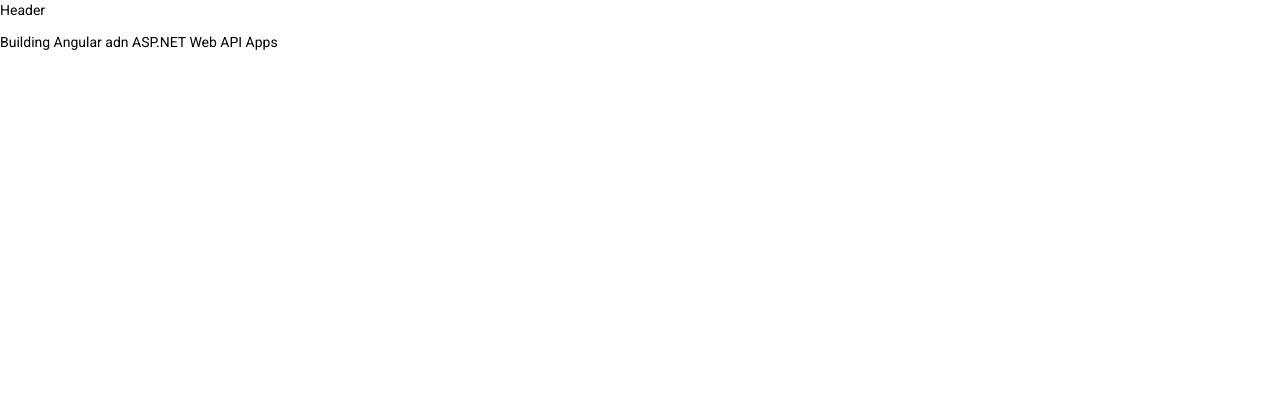
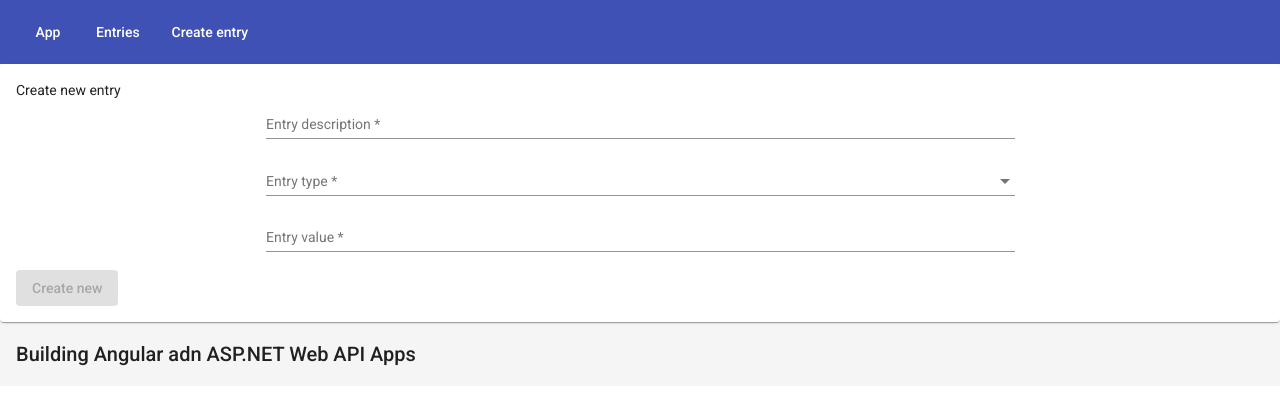
Before and after one commit to Yurik322/Angular-and-ASP.NET-Web-API, an Angular app in the folder ExpensesFrontend/: page /new-entry in a window 1280 px wide. Before the commit this address led to /. Shown: the top 404 px of the page. Built offline with nearby package versions, Linux system fonts and the light colour scheme.

Commit message:
creating an httppost request in angular

```diff
--- a/ExpensesFrontend/src/app/app-router.module.ts
+++ b/ExpensesFrontend/src/app/app-router.module.ts
@@ -2,12 +2,14 @@
 
 // component
 import { EntriesComponent } from "./entries/entries.component";
+import { NewEntryComponent } from "./new-entry/new-entry.component";
 import { NgModule } from "@angular/core";
 
 // route
 const routes: Routes = [
   {path: '', component: EntriesComponent},
-  {path: 'entries', component: EntriesComponent}
+  {path: 'entries', component: EntriesComponent},
+  {path: 'new-entry', component: NewEntryComponent},
 ]
 
 @NgModule({
--- a/ExpensesFrontend/src/app/entry.service.ts
+++ b/ExpensesFrontend/src/app/entry.service.ts
@@ -13,4 +13,9 @@
   getAll(){
     return this.http.get(this.baseUrl);
   }
+
+  createEntry(entry){
+    return this.http.post(this.baseUrl, entry);
+  }
+
 }
--- a/ExpensesFrontend/src/app/footer/footer.component.html
+++ b/ExpensesFrontend/src/app/footer/footer.component.html
@@ -1,3 +1,3 @@
-<p>
+<mat-toolbar>
   Building Angular adn ASP.NET Web API Apps
-</p>
+</mat-toolbar>
--- a/ExpensesFrontend/src/app/header/header.component.html
+++ b/ExpensesFrontend/src/app/header/header.component.html
@@ -1,3 +1,5 @@
-<p>
-  Header
-</p>
+<mat-toolbar color="primary">
+  <button mat-button routerLink="/">App</button>
+  <button mat-button routerLink="/entries">Entries</button>
+  <button mat-button routerLink="/new-entry">Create entry</button>
+</mat-toolbar>
--- /dev/null
+++ b/ExpensesFrontend/src/app/interfaces/Type.ts
@@ -0,0 +1,4 @@
+export interface Type {
+  value: boolean;
+  display: string;
+}
--- /dev/null
+++ b/ExpensesFrontend/src/app/new-entry/new-entry.component.css
@@ -0,0 +1,17 @@
+.new-entry-form{
+  /* width: 80%; */
+  margin-top: 5%;
+  margin-left: 20%;
+  margin-right: 20%;
+  margin-bottom: 5%;
+}
+
+.new-entry-field{
+  width: 60%;
+  margin-left: 20%;
+  margin-right: 20%;
+}
+
+.new-form-btn{
+  position: relative;
+}
--- /dev/null
+++ b/ExpensesFrontend/src/app/new-entry/new-entry.component.html
@@ -0,0 +1,24 @@
+<mat-card>
+  <span>Create new entry</span>
+  <form [formGroup]="entryForm" (ngSubmit)="onSubmit()">
+
+    <mat-form-field class="new-entry-field">
+      <input matInput placeholder="Entry description" formControlName="description">
+    </mat-form-field>
+
+    <mat-form-field class="new-entry-field">
+      <mat-select placeholder="Entry type" formControlName="isExpense">
+        <mat-option *ngFor="let type of types" [value]="type.value">
+          {{type.display}}
+        </mat-option>
+      </mat-select>
+    </mat-form-field>
+
+    <mat-form-field class="new-entry-field">
+      <input matInput placeholder="Entry value" formControlName="value">
+    </mat-form-field>
+
+    <button mat-raised-button [disabled]="!entryForm.valid">Create new</button>
+
+  </form>
+</mat-card>
--- /dev/null
+++ b/ExpensesFrontend/src/app/new-entry/new-entry.component.ts
@@ -0,0 +1,32 @@
+import { Component, OnInit } from '@angular/core';
+import {FormControl, FormGroup, Validators} from "@angular/forms";
+import { Type } from "../interfaces/Type";
+import {EntryService} from "../entry.service";
+
+@Component({
+  selector: 'app-new-entry',
+  templateUrl: './new-entry.component.html',
+  styleUrls: ['./new-entry.component.css']
+})
+export class NewEntryComponent {
+
+  types: Type[] = [
+    {value: true, display: 'Expense'},
+    {value: false, display: 'Income'},
+  ]
+
+  constructor(private service: EntryService) { }
+
+  entryForm = new FormGroup({
+    description: new FormControl('', Validators.required),
+    isExpense: new FormControl('', Validators.required),
+    value: new FormControl('', [Validators.required, Validators.pattern('\\d+\\.?\\d*')])
+  })
+
+  onSubmit() {
+    console.log(this.entryForm.value);
+    this.service.createEntry(this.entryForm.value).subscribe((data) => {
+      console.log('Data - ', data);
+    })
+  }
+}
```
Also changed, not shown: ExpensesFrontend/src/app/app.module.ts (+16 -2 lines), 7 other files (tests, documents, lock files or other folders).
